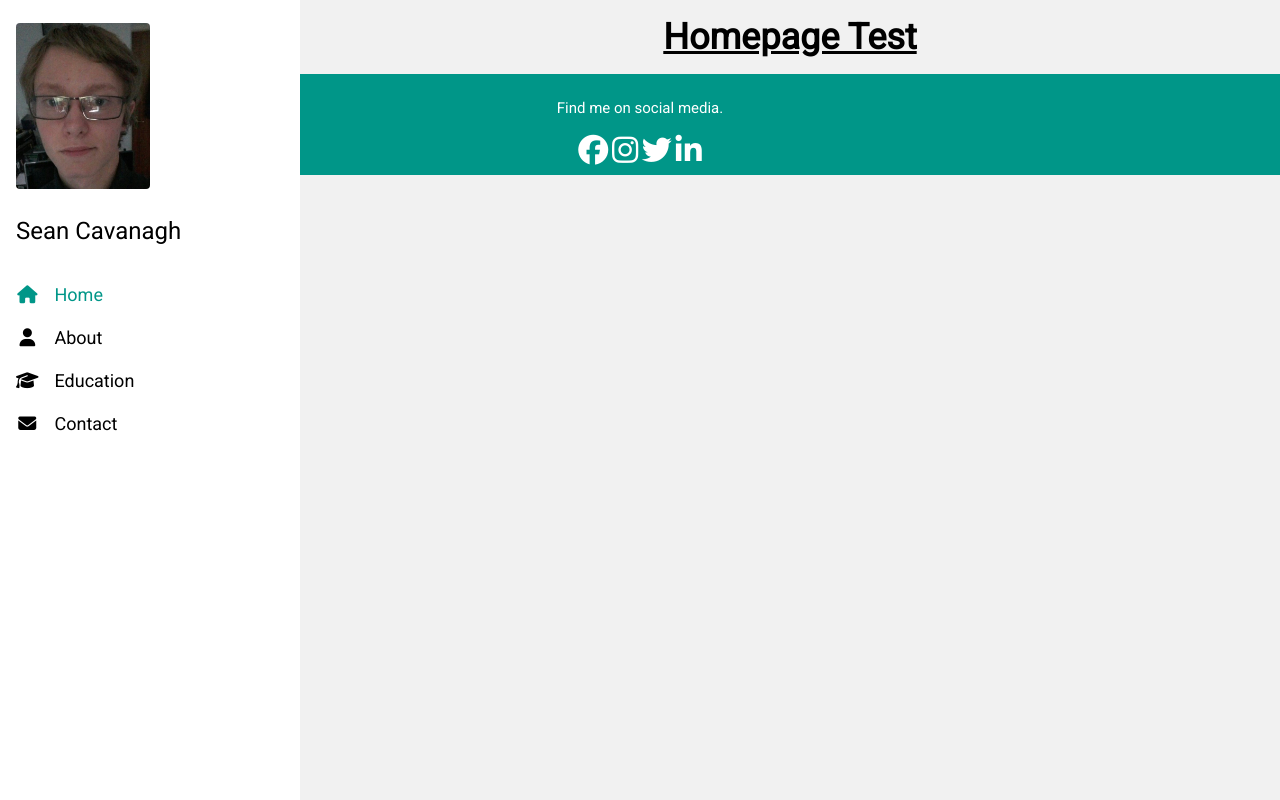
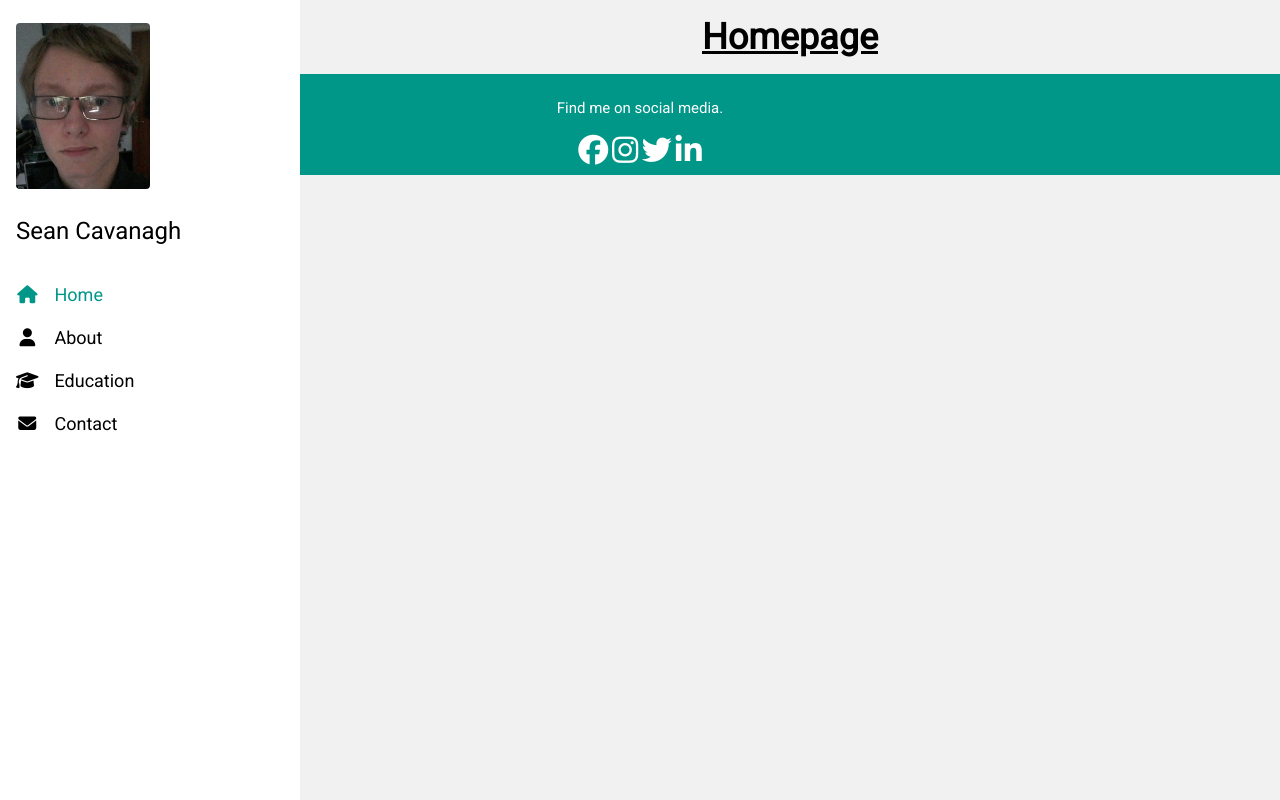
Before and after one commit to luckierprawn/luckierprawn.portfolio.io, a plain HTML site: page index.html in a window 1280 px wide. Drawn offline with Linux system fonts and the light colour scheme.

Commit message:
Revert "Upload"

```diff
--- a/index.html
+++ b/index.html
@@ -48,7 +48,7 @@
 
         <header id="portfolio">
             <span class="w3-button w3-hide-large w3-xxlarge w3-hover-text-grey" onclick="w3_open()"><i class="fa fa-bars"></i></span>
-            <h1 style="text-align:center;text-decoration:underline;font-weight:bold">Homepage Test</h1>
+            <h1 style="text-align:center;text-decoration:underline;font-weight:bold">Homepage</h1>
         </header>
 
 
```
